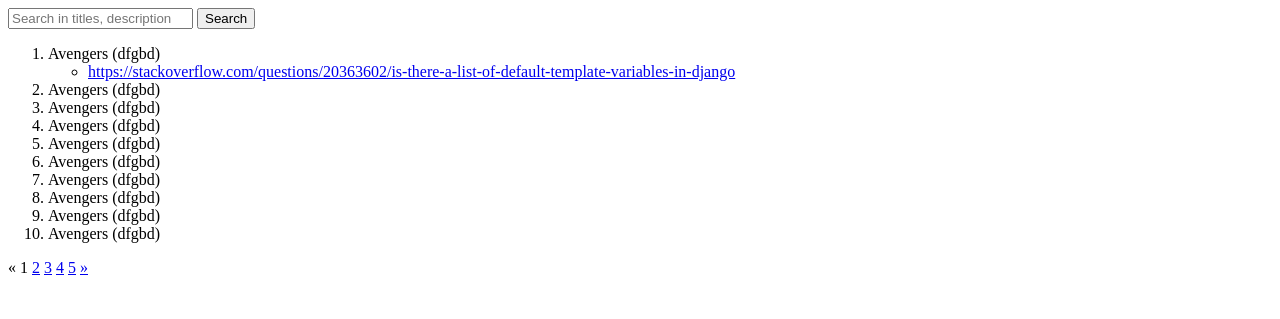
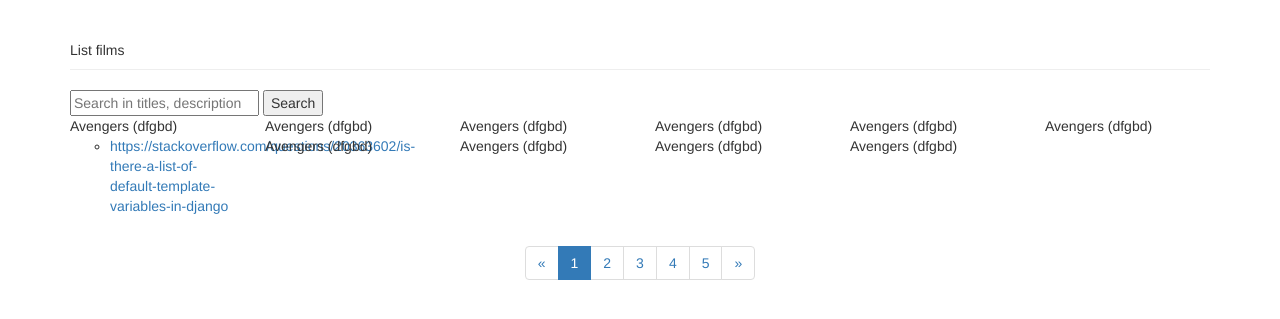
Before and after one commit to sooserno20/filmezz, a Django app: page / in a window 1280 px wide. Shown: the top 319 px of the page. Run offline with Django 3.2, Linux system fonts and the light colour scheme; data comes from the database, SQL or seed files in the repository; some libraries are stand-ins or nearby versions.

Commit message:
Added bootstrap, initial list styling

```diff
--- /dev/null
+++ b/core/templates/core/base.html
@@ -0,0 +1,14 @@
+<!DOCTYPE html>
+<html lang="en">
+<head>
+    <meta charset="UTF-8">
+    <meta http-equiv="X-UA-COMPATIBLE" content="IE=edge">
+    <meta name="viewport" content="width = device-width, initial-scale = 1">
+    <title>Filmek</title>
+    <link rel="stylesheet" type="text/css" href="https://maxcdn.bootstrapcdn.com/bootstrap/3.3.7/css/bootstrap.min.css">
+</head>
+<body>
+    {% block content %}
+    {% endblock %}
+</body>
+</html>
--- a/core/templates/core/list.html
+++ b/core/templates/core/list.html
@@ -1,11 +1,17 @@
+{% extends "core/base.html" %}
+
+{% block content %}
+    <div class="container">
+        <div class="page-header">
+            List films
+        </div>
         <form method="GET" action="">
             <input type="text" value="{{ request.GET.search }}" name='search' placeholder="Search in titles, description">
             <input type="submit" value="Search">
         </form>
-
-<ol>
+        <ul class="row list-unstyled">
             {% for movie in movie_list %}
-        <li>{{ movie.title }} ({{ movie.description }})
+                <li class="col-md-2 col-sm-3 col-xs-6">{{ movie.title }} ({{ movie.description }})
                     <ul>
                         {% for link in movie.movielink_set.all %}
                             <li><a href={{ link }}>{{ link }}</a></li>
@@ -13,25 +19,30 @@
                     </ul>
                 </li>
             {% endfor %}
-</ol>
-
+        </ul>
 
         {% if is_paginated %}
+            <div class="text-center">
+                <ul class="pagination">
                     {% if page_obj.has_previous %}
-      <a href="?page={{ page_obj.previous_page_number }}">&laquo;</a>
+                        <li><a href="?page={{ page_obj.previous_page_number }}">&laquo;</a></li>
                     {% else %}
-      <span>&laquo;</span>
+                        <li class=""><span>&laquo;</span></li>
                     {% endif %}
                     {% for i in paginator.page_range %}
                         {% if page_obj.number == i %}
-        <span>{{ i }}</span>
+                            <li class="active"><span>{{ i }}</span></li>
                         {% else %}
-        <a href="?page={{ i }}">{{ i }}</a>
+                            <li><a href="?page={{ i }}">{{ i }}</a></li>
                         {% endif %}
                     {% endfor %}
                     {% if page_obj.has_next %}
-      <a href="?page={{ page_obj.next_page_number }}">&raquo;</a>
+                        <li><a href="?page={{ page_obj.next_page_number }}">&raquo;</a></li>
                     {% else %}
-      <span>&raquo;</span>
+                        <li><span>&raquo;</span></li>
                     {% endif %}
+                </ul>
+            </div>
         {% endif %}
+    </div>
+{% endblock %}
```
Lines whose indentation alone changed are shown as unchanged.
